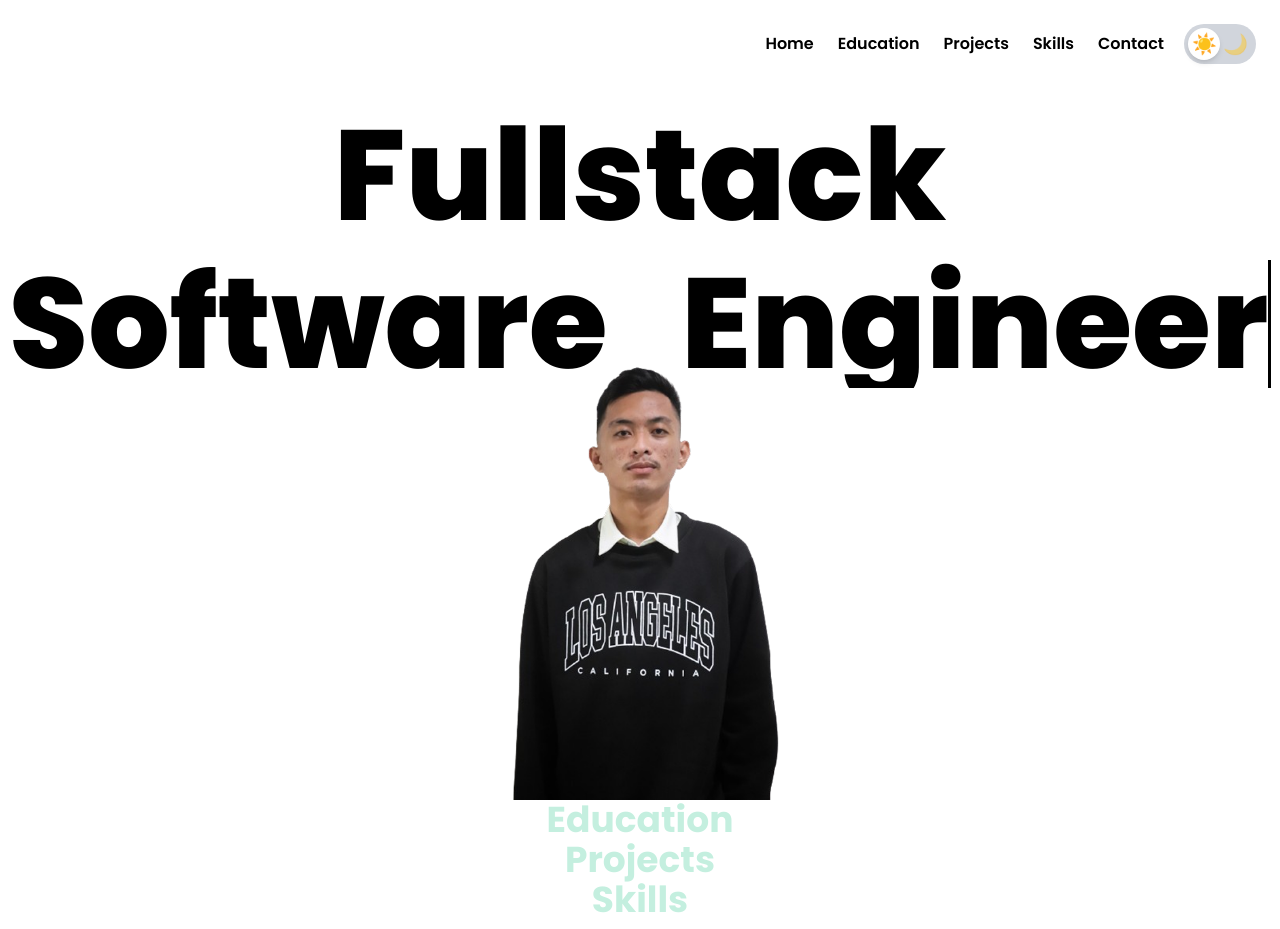
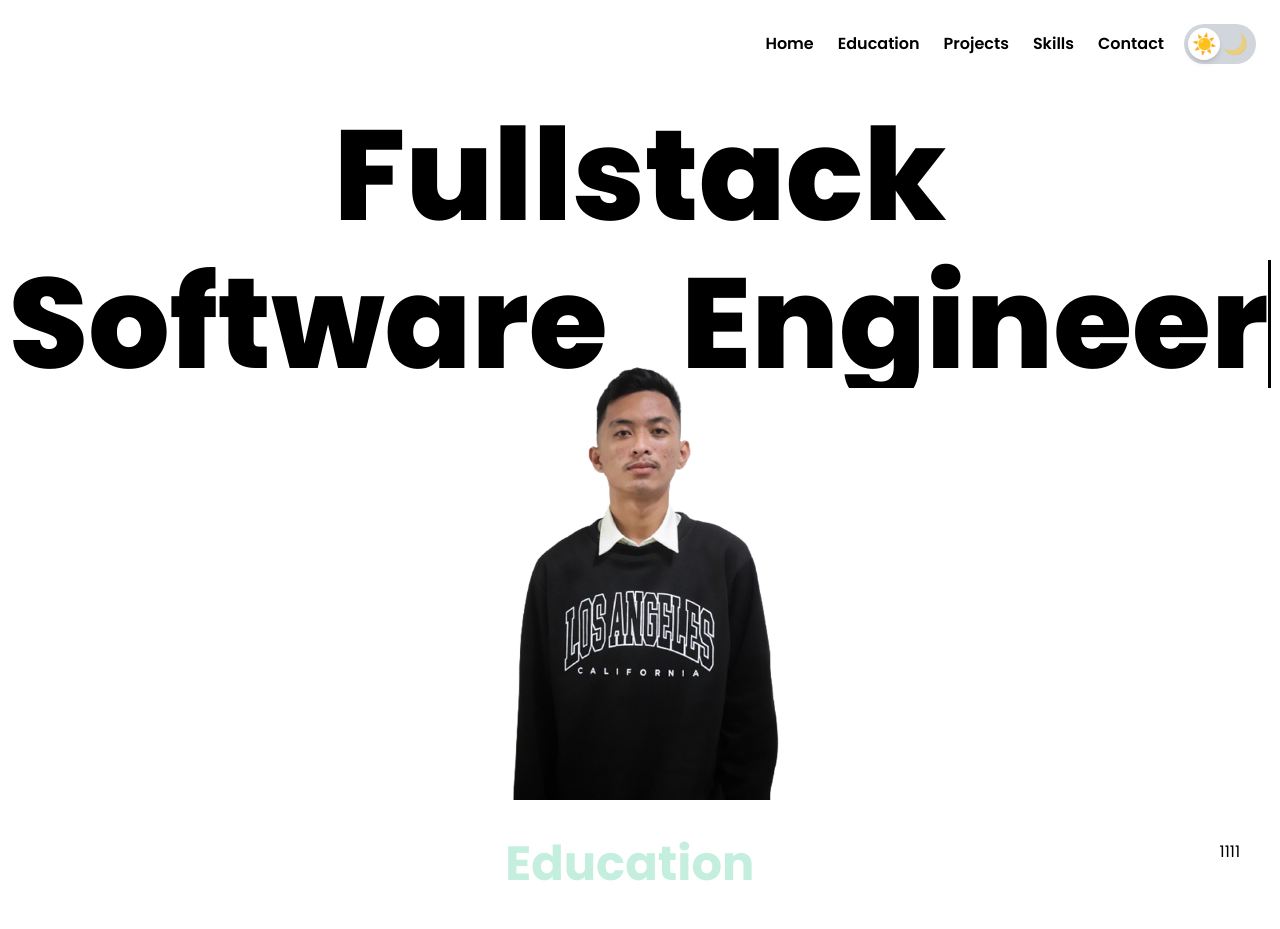
Before and after one commit to httperror505/ModernPortfolio, a React (Vite) app: page / in a window 1280 px wide. Shown: the top 929 px of the page. Built offline with nearby package versions, Linux system fonts and the light colour scheme.

Commit message:
Setting up education

```diff
--- a/src/components/Education.jsx
+++ b/src/components/Education.jsx
@@ -3,12 +3,15 @@ import React from "react";
 export default function Education () {
 
     return (
-        <section id="education" className="">
-            <h2 className="text-4xl font-bold text-[#c4efdf] Poppins text-center">Education</h2>
-            <div className="flex flex-wrap -mx-4">
-                <div className="w-1/3 px-4">
-
-                </div>
+        <section id="education" className="flex justify-center p-10">
+            <div className="w-full ">
+                <h2 className="text-5xl font-bold text-[#c4efdf] Poppins text-center">Education</h2>
+            </div>
+            <div className="flex flex-row ">
+                <div className="basis-1/4">1</div>
+                <div className="basis-1/4">1</div>
+                <div className="basis-1/4">1</div>
+                <div className="basis-1/4">1</div>
             </div>
         </section>
     )
```
